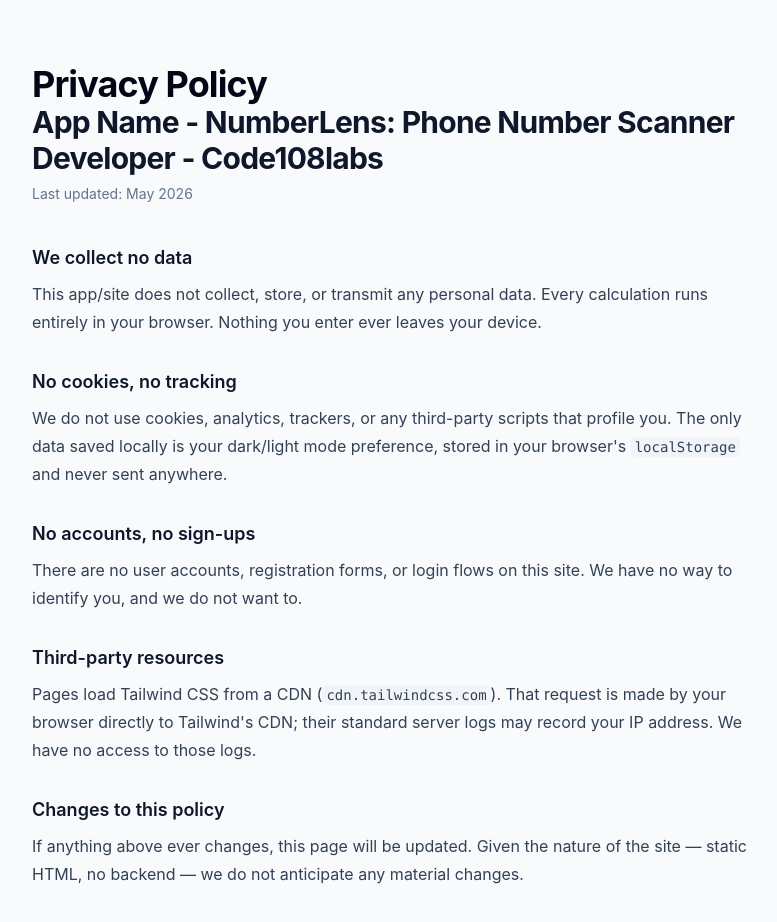
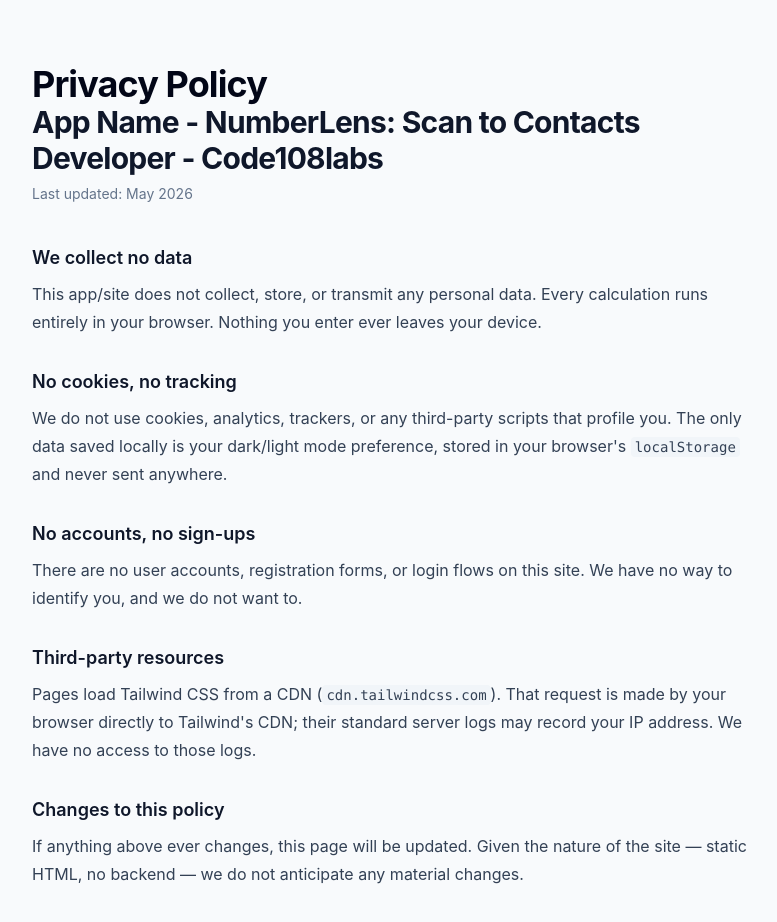
Before and after one commit to anuragrana/anuragrana.github.io, a plain HTML site: page numberlens/privacy-policy.html in a window 1280 px wide. Shown: the whole page, without its empty margins (248-1025 px from the left). Drawn offline with nearby package versions, Linux system fonts and the light colour scheme.

Commit message:
Update privacy-policy.html

```diff
--- a/numberlens/privacy-policy.html
+++ b/numberlens/privacy-policy.html
@@ -27,7 +27,7 @@
 
   <main class="mx-auto max-w-3xl px-4 py-10 sm:px-6 sm:py-16">
     <h1 class="text-3xl font-bold tracking-tight text-slate-950 dark:text-white sm:text-4xl">Privacy Policy</h1>
-    <h3 class="text-3xl font-bold tracking-tight text-slate-750 dark:text-white sm:text-3xl">App Name - NumberLens: Phone Number Scanner</h3>
+    <h3 class="text-3xl font-bold tracking-tight text-slate-750 dark:text-white sm:text-3xl">App Name - NumberLens: Scan to Contacts</h3>
     <h3 class="text-3xl font-bold tracking-tight text-slate-750 dark:text-white sm:text-3xl">Developer - Code108labs</h3>
     <p class="mt-2 text-sm text-slate-500 dark:text-slate-400">Last updated: May 2026</p>
 
```
